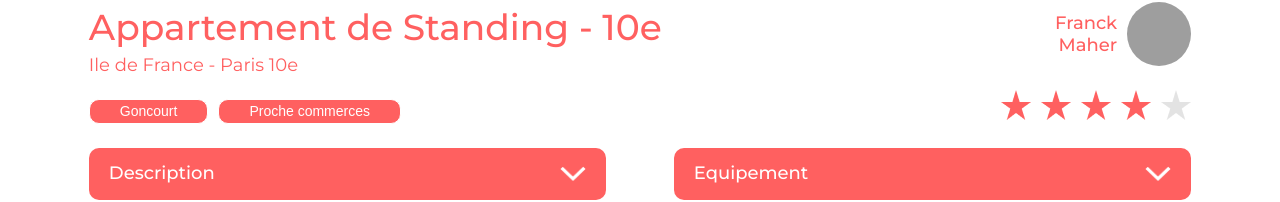
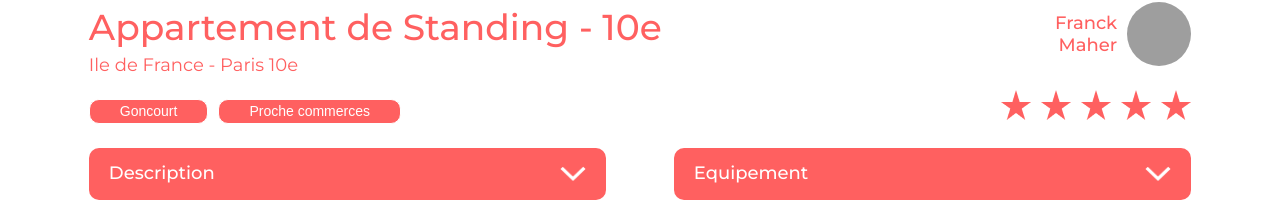
Before and after one commit to Issou83/Projet-KASA-OPC-P7, a React (Create React App) app: page /housing/0979876d in a window 1280 px wide. Shown: the part 595-797 px from the top of the page. Built offline with nearby package versions, Linux system fonts and the light colour scheme; grey boxes are pictures that could not be loaded; a web font is replaced by a local one.

Commit message:
Désinstallation de axios car non utilisé

```diff
--- a/package.json
+++ b/package.json
@@ -6,7 +6,6 @@
     "@testing-library/jest-dom": "^5.16.5",
     "@testing-library/react": "^13.4.0",
     "@testing-library/user-event": "^13.5.0",
-    "axios": "^1.3.4",
     "react": "^18.2.0",
     "react-dom": "^18.2.0",
     "react-router-dom": "^6.8.1",
--- a/src/components/Banner/Banner.jsx
+++ b/src/components/Banner/Banner.jsx
@@ -4,7 +4,6 @@ import { useLocation } from 'react-router-dom';
 import './index.scss';
 
 const Banner = () => {
-
     // On initialiser le state pour stocker le path de la page
     const [locationHome, setLocationHome] = useState(false);
 
--- a/src/pages/HousingPages/HousingPages.jsx
+++ b/src/pages/HousingPages/HousingPages.jsx
@@ -36,7 +36,7 @@ const HousingPages = () => {
 
   return (
     <>
-      <section key={id}>
+      <section>
         <Carrousel images={pictures} key={id} />
         <div className='informations'>
           <div>
@@ -53,7 +53,7 @@ const HousingPages = () => {
             <div className='host__stars'>
               {ratingArray
                 .map((index) => {
-                  const starValue = index + 1;
+                  const starValue = index;
                   return (<img
                   className='host__stars__star'
                   key={index}
```
Also changed, not shown: 1 other file (tests, documents, lock files or other folders).
